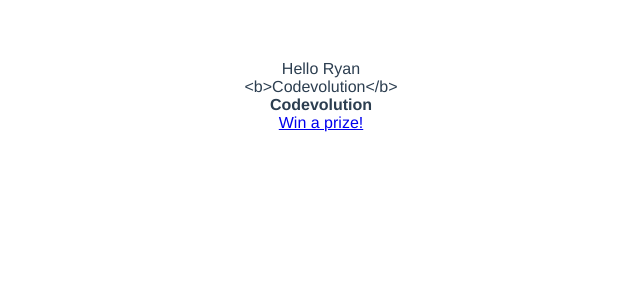
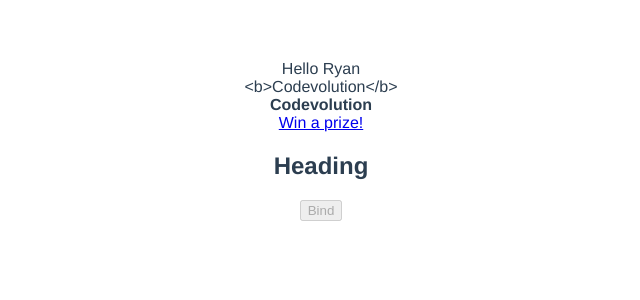
Before and after one commit to rclarian/Vue.js_3_A, a Vue app in the folder hello-world/: page / in a window 1280 px wide. Shown: the top 300 px of the page, without its empty margins (319-959 px from the left). Built offline with nearby package versions, Linux system fonts and the light colour scheme.

Commit message:
#7. Vue JS 3 Tutorial - 7 - Binding to Attributes - (v-bind:id, v-bind:disabled  directive)
#7. Vue JS 3 Tutorial - 7 - Binding to Attributes - (v-bind:id, v-bind:disabled  directive)

```diff
--- a/hello-world/src/App.vue
+++ b/hello-world/src/App.vue
@@ -4,6 +4,8 @@
     <div v-text="channel"></div>
     <div v-html="channel"></div>
     <div v-html="hack"></div>
+    <h2 v-bind:id="headingId">Heading</h2>
+    <button v-bind:disabled="isDisabled">Bind</button>
   </div>
 </template>
 
@@ -17,6 +19,8 @@
       name: 'Ryan',
       channel: '<b>Codevolution</b>',
       hack: `<a href="#" onclick="alert('You have been hacked!')">Win a prize!</a>`,
+      headingId: 'heading',
+      isDisabled: true,
     };
   },
 }
```
